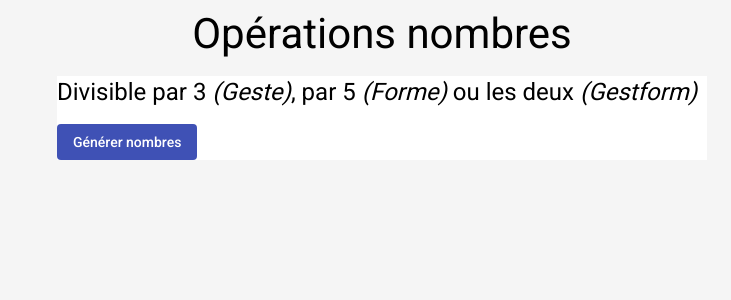
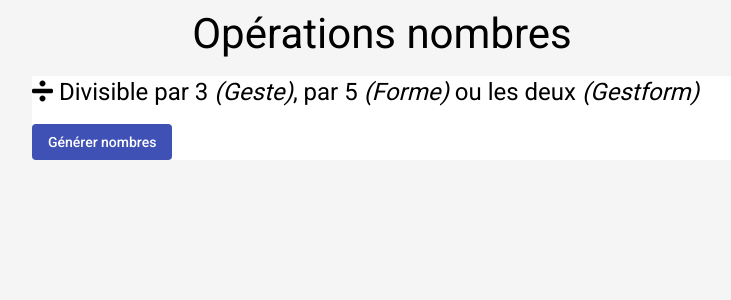
Before and after one commit to JeremD/operations-nombres, an Angular app: page / in a window 1280 px wide. Shown: the top 300 px of the page, without its empty margins (258-989 px from the left). Built offline with nearby package versions, Linux system fonts and the light colour scheme.

Commit message:
Add Font Awesome

```diff
--- a/package.json
+++ b/package.json
@@ -21,6 +21,10 @@
     "@angular/platform-browser": "~10.0.6",
     "@angular/platform-browser-dynamic": "~10.0.6",
     "@angular/router": "~10.0.6",
+    "@fortawesome/angular-fontawesome": "^0.7.0",
+    "@fortawesome/fontawesome-common-types": "^0.2.32",
+    "@fortawesome/fontawesome-svg-core": "^1.2.32",
+    "@fortawesome/free-solid-svg-icons": "^5.15.1",
     "angular-font-awesome": "^3.1.2",
     "font-awesome": "^4.7.0",
     "rxjs": "~6.5.5",
--- a/src/app/app.module.ts
+++ b/src/app/app.module.ts
@@ -6,6 +6,7 @@ import { DivisibleComponent } from './divisible/divisible.component';
 import { BrowserAnimationsModule } from '@angular/platform-browser/animations';
 import { MatButtonModule } from '@angular/material/button';
 import { MatCardModule } from '@angular/material/card';
+import { FontAwesomeModule } from '@fortawesome/angular-fontawesome';
 
 @NgModule({
   declarations: [
@@ -17,6 +18,7 @@ import { MatCardModule } from '@angular/material/card';
     BrowserAnimationsModule,
     MatCardModule,
     MatButtonModule,
+    FontAwesomeModule
   ],
   providers: [],
   bootstrap: [AppComponent]
--- a/src/app/divisible/divisible.component.css
+++ b/src/app/divisible/divisible.component.css
@@ -1,5 +1,5 @@
 .division {
   background-color: white;
-  max-width: 650px;
+  max-width: 700px;
   margin: auto;
 }
--- a/src/app/divisible/divisible.component.html
+++ b/src/app/divisible/divisible.component.html
@@ -1,6 +1,7 @@
 <div class="division">
   <h1>
-    Divisible par 3 <em>(Geste)</em>, par 5 <em>(Forme)</em> ou les deux <em>(Gestform)</em></h1>
+    <fa-icon [icon]="faDivide"></fa-icon> Divisible par 3 <em>(Geste)</em>, par
+    5 <em>(Forme)</em> ou les deux <em>(Gestform)</em> </h1>
   <button mat-flat-button color="primary" onclick="this.blur()"
     (click)="genererNombres()">Générer nombres</button>
 
--- a/src/app/divisible/divisible.component.ts
+++ b/src/app/divisible/divisible.component.ts
@@ -1,4 +1,5 @@
 import { Component, OnInit } from '@angular/core';
+import { faDivide } from '@fortawesome/free-solid-svg-icons';
 
 @Component({
   selector: 'app-divisible',
@@ -7,6 +8,7 @@ import { Component, OnInit } from '@angular/core';
 })
 export class DivisibleComponent implements OnInit {
 
+  faDivide = faDivide;
   listSize = 5;
   listeNombres: number[] = [];
 
```
Also changed, not shown: 1 other file (tests, documents, lock files or other folders).
